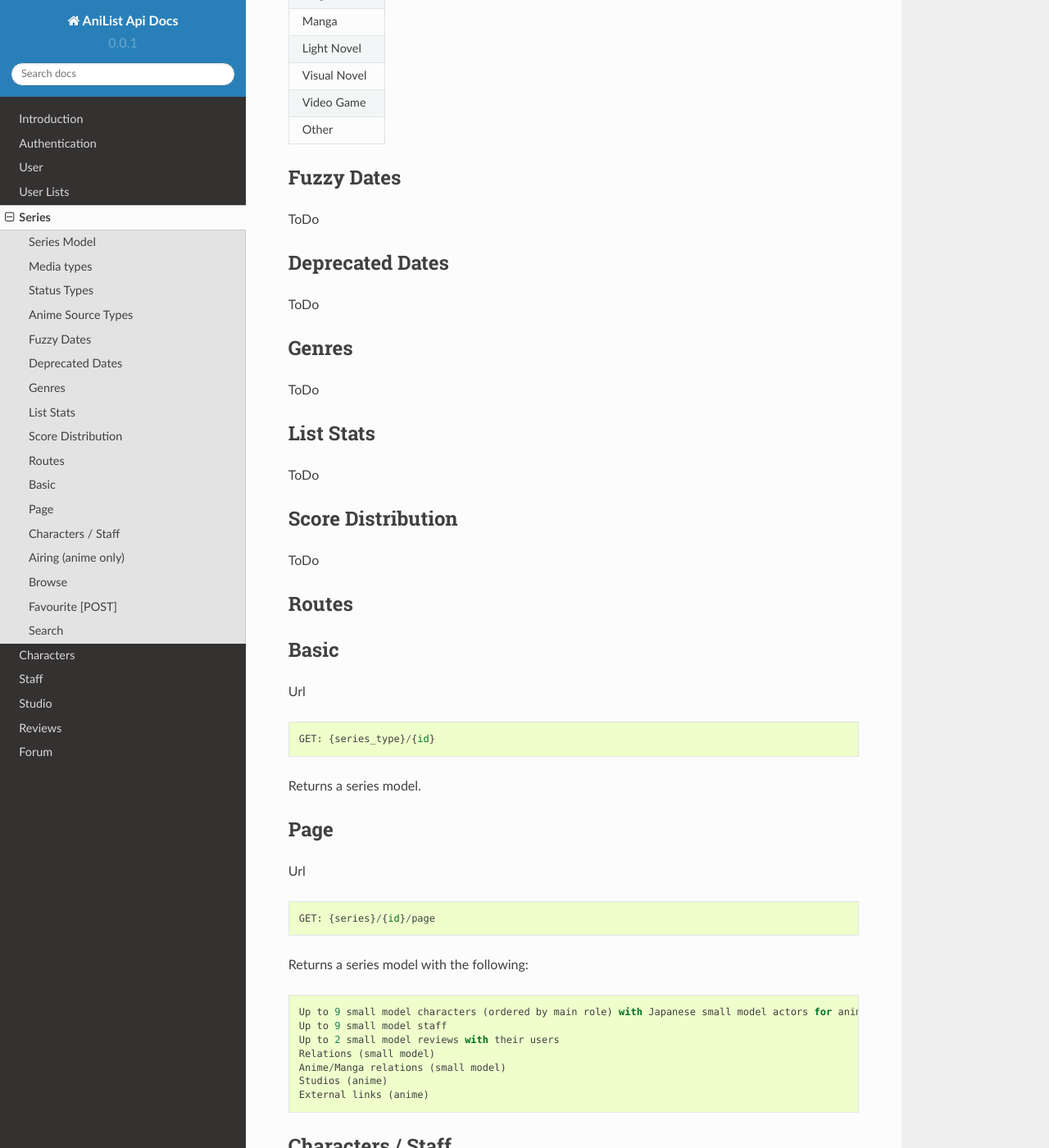
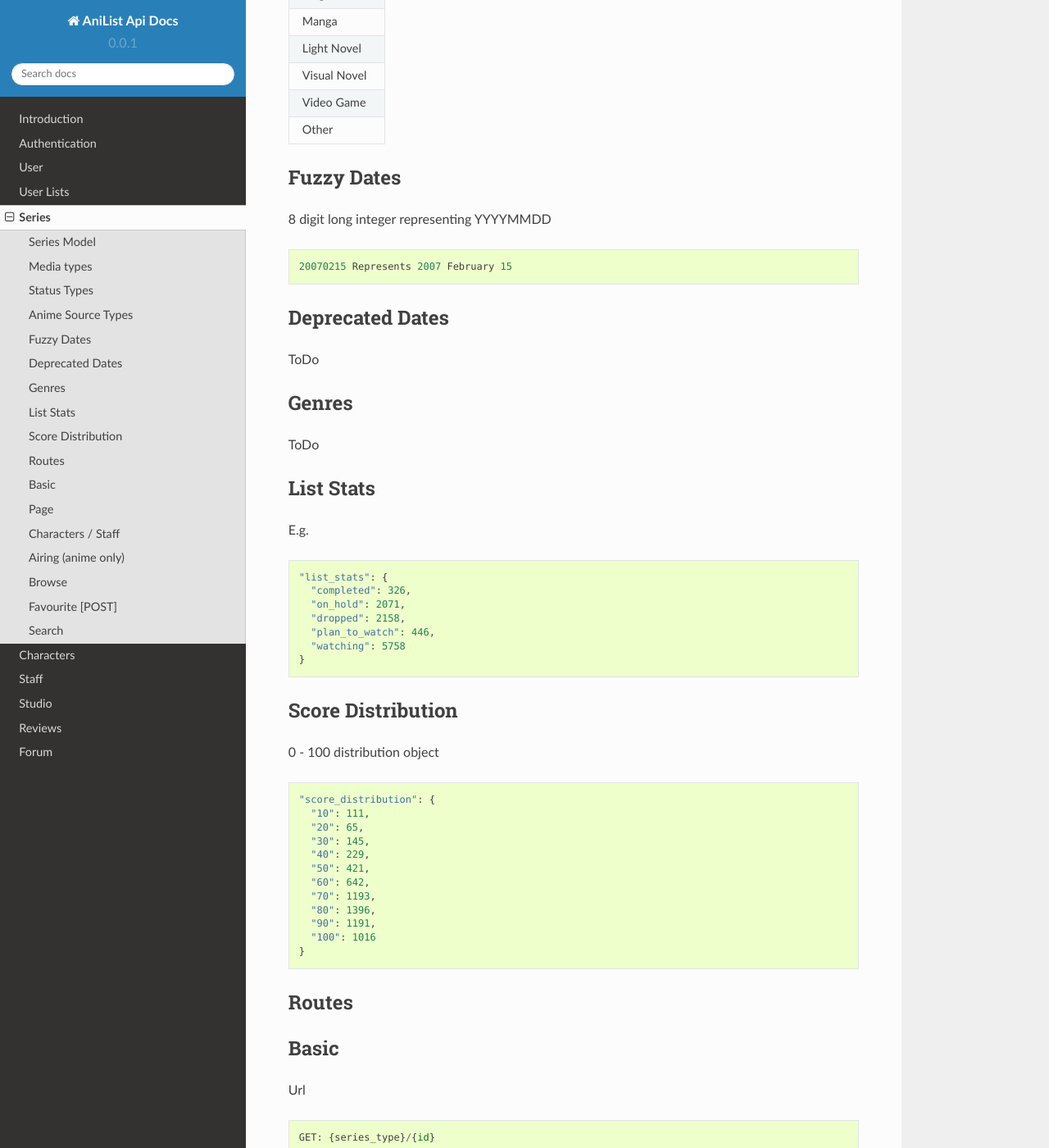
Before and after one commit to joshstar/AniList-API-Docs, a Sphinx documentation site: the page built from source/series.rst, in a window 1280 px wide and 1400 px high, scrolled down 2828 px. Shown: the whole window at 82% size. Built offline with Sphinx 7.4.7 and the Read the Docs theme 2.0.0, drawn with Linux system fonts in a browser that asks for light colours; some of the changed text lies outside the part shown.

Commit message:
Added List Stats, Score Distribution & Fuzzy Dates (#2)
* Added List Stats, Score Distribution & Fuzzy Dates

Populated some of the ToDo items with the values which should be added

* Fix two minor typos

```diff
--- a/source/series.rst
+++ b/source/series.rst
@@ -180,7 +180,9 @@
 ==================================
 Fuzzy Dates
 ==================================
-ToDo
+8 digit long integer representing YYYYMMDD
+::
+   20070215 Represents 2007 February 15
 
 ==================================
 Deprecated Dates
@@ -195,12 +197,33 @@
 ==================================
 List Stats
 ==================================
-ToDo
+E.g.
+::
+    "list_stats": {
+      "completed": 326,
+      "on_hold": 2071,
+      "dropped": 2158,
+      "plan_to_watch": 446,
+      "watching": 5758
+    }
 
 ==================================
 Score Distribution
 ==================================
-ToDo
+0 - 100 distribution object
+::
+    "score_distribution": {
+      "10": 111,
+      "20": 65,
+      "30": 145,
+      "40": 229,
+      "50": 421,
+      "60": 642,
+      "70": 1193,
+      "80": 1396,
+      "90": 1191,
+      "100": 1016
+    }
 
 
 ==================================
```
Also changed, not shown: other parts of source/series.rst (+2 -2 lines).
